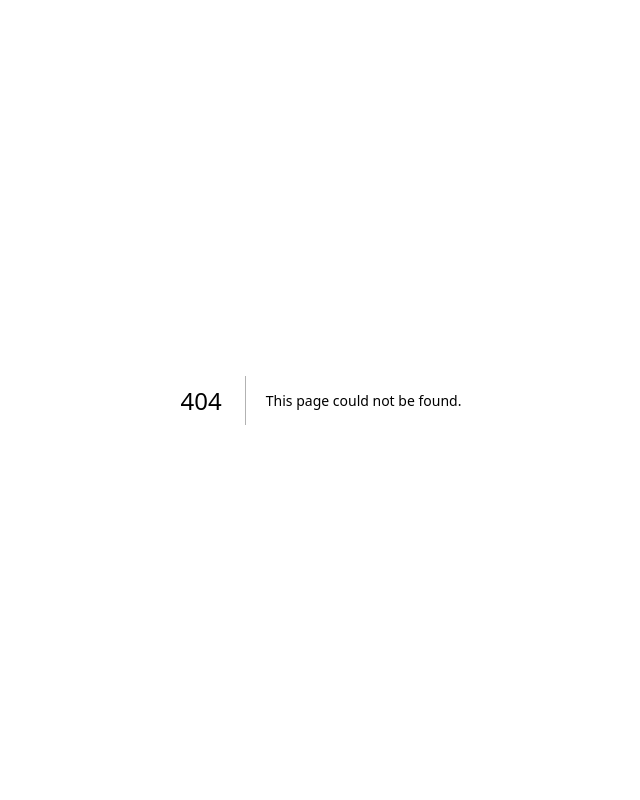
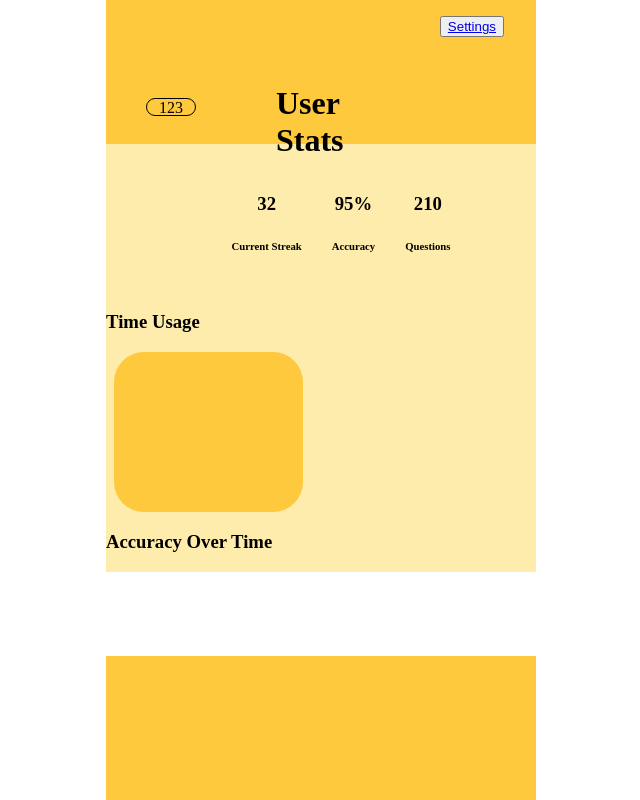
Before and after one commit to kellyzyhuang/HiveFive, a Next.js app: page /Stats in a window 1280 px wide. Before the commit this address had no page. Shown: the whole page, without its empty margins (319-959 px from the left). Built offline with nearby package versions, Linux system fonts and the light colour scheme.

Commit message:
create activity and stats pages

```diff
--- /dev/null
+++ b/pages/Stats.js
@@ -0,0 +1,46 @@
+import Head from "next/head";
+import Header from "@/components/Header";
+import styles from '@/styles/Stats.module.css'
+
+export default function Stats() {
+  return(
+    <>
+    <Head>
+        <title>Hive Five</title>
+        <meta name="description" content="Save the bees one question at a time" />
+        <meta name="viewport" content="width=device-width, initial-scale=1" />
+        <link rel="icon" href="/favicon.ico" />
+    </Head>
+    <main className={styles.main}>
+        <div className={styles.screen}>
+          <Header title="User Stats"/>
+          <div className={styles.buffer}></div>
+            <section className={styles.userStats}>
+              <ul className={styles.list}>
+                <li className={styles.listItem}>
+                  <h3>32</h3>
+                  <h6>Current Streak</h6>
+                </li>
+                <li className={styles.listItem}>
+                  <h3>95%</h3>
+                  <h6>Accuracy</h6>
+                </li>
+                <li className={styles.listItem}>
+                  <h3>210</h3>
+                  <h6>Questions</h6>
+                </li>
+              </ul>
+            </section>
+            <div className={styles.timeMenu}></div>
+            <section className={styles.graphs}>
+              <h3>Time Usage</h3>
+              <div className={styles.graph}></div>
+              <h3>Accuracy Over Time</h3>
+              <div classNAme={styles.graph}></div>
+            </section>
+            <nav className={styles.nav}>{/*to be replaced by real nav bar*/}</nav>
+        </div>
+    </main>
+    </>
+  )
+}
--- /dev/null
+++ b/styles/Activity.module.css
@@ -0,0 +1,21 @@
+.main {
+  display: flex;
+  justify-content: center;
+  background-color: var(--black-text);
+  min-height: 100vh;
+  margin: -10px;
+}
+
+.screen {
+  width: 430px;
+  height: 100%;
+  background-color: var(--secondary-color);
+  display: flex;
+  justify-content: center;
+  flex-wrap: wrap;
+}
+
+.buffer{
+  height: 10rem;
+  width: 100%;
+}
--- /dev/null
+++ b/styles/Stats.module.css
@@ -0,0 +1,56 @@
+.main {
+  display: flex;
+  justify-content: center;
+  background-color: var(--black-text);
+  min-height: 100vh;
+  margin: -10px;
+}
+
+.screen {
+  width: 430px;
+  height: 100%;
+  background-color: var(--secondary-color);
+  display: flex;
+  justify-content: center;
+  flex-wrap: wrap;
+}
+
+.buffer{
+  height: 10rem;
+  width: 100%;
+}
+
+.userStats {
+  width: 100%;
+  display: flex;
+  justify-content: center;
+  text-align: center;
+}
+
+.list {
+  display: flex;
+  list-style-type: none;
+  gap: 30px;
+}
+
+.graphs {
+  width: 100%;
+}
+
+.graph {
+  width: 44%;
+  height: 10rem;
+  background-color: var(--accent-color);
+  border-radius: 30px;
+  margin: 0.5rem;
+  display: block;
+}
+
+.nav {
+  background-color: var(--accent-color);
+  height: 9rem;
+  width: 430px;
+  position: fixed;
+  bottom: 0;
+  z-index: 1000;
+}
```
Also changed, not shown: pages/Activity.js (added, +27 -0 lines).
